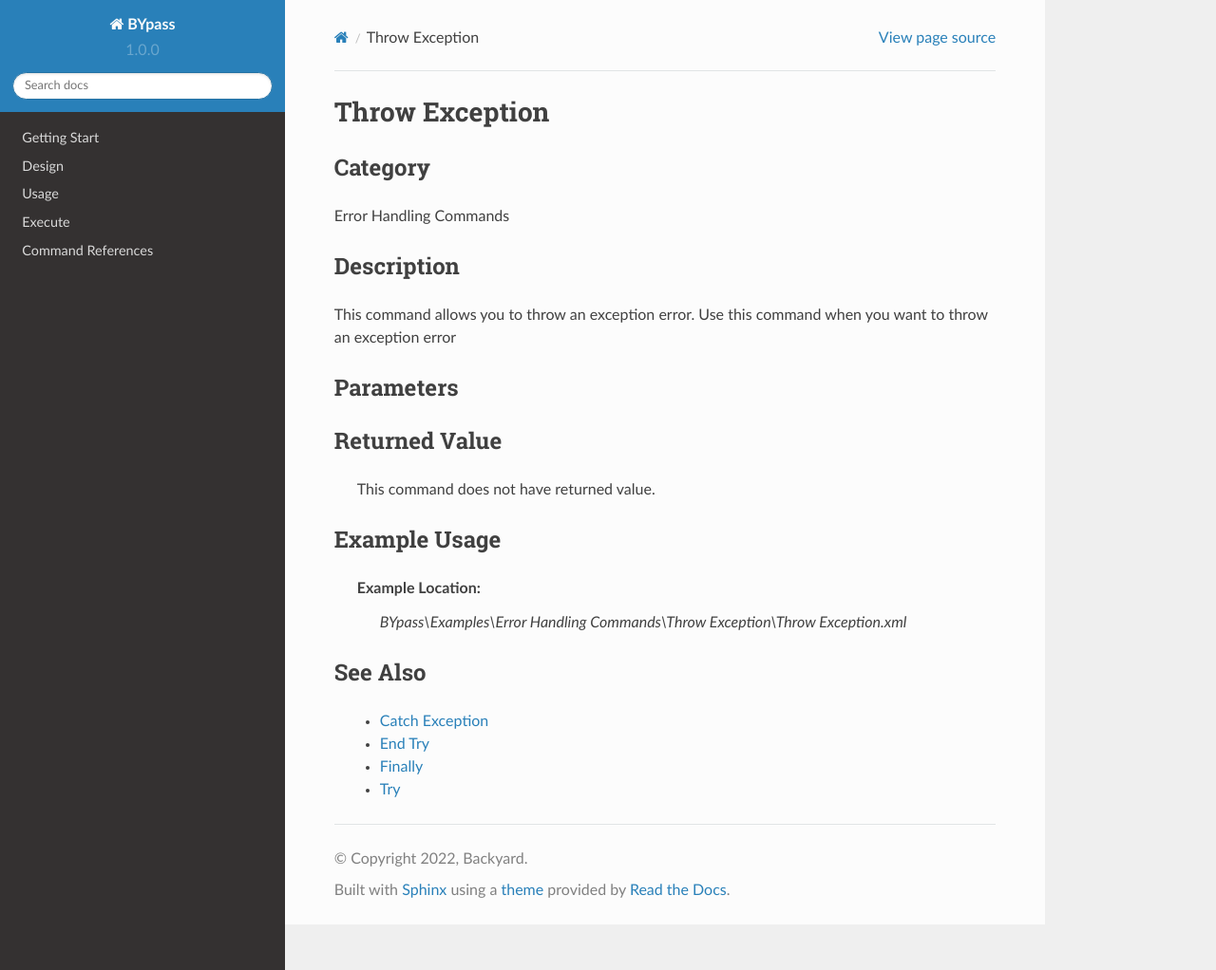
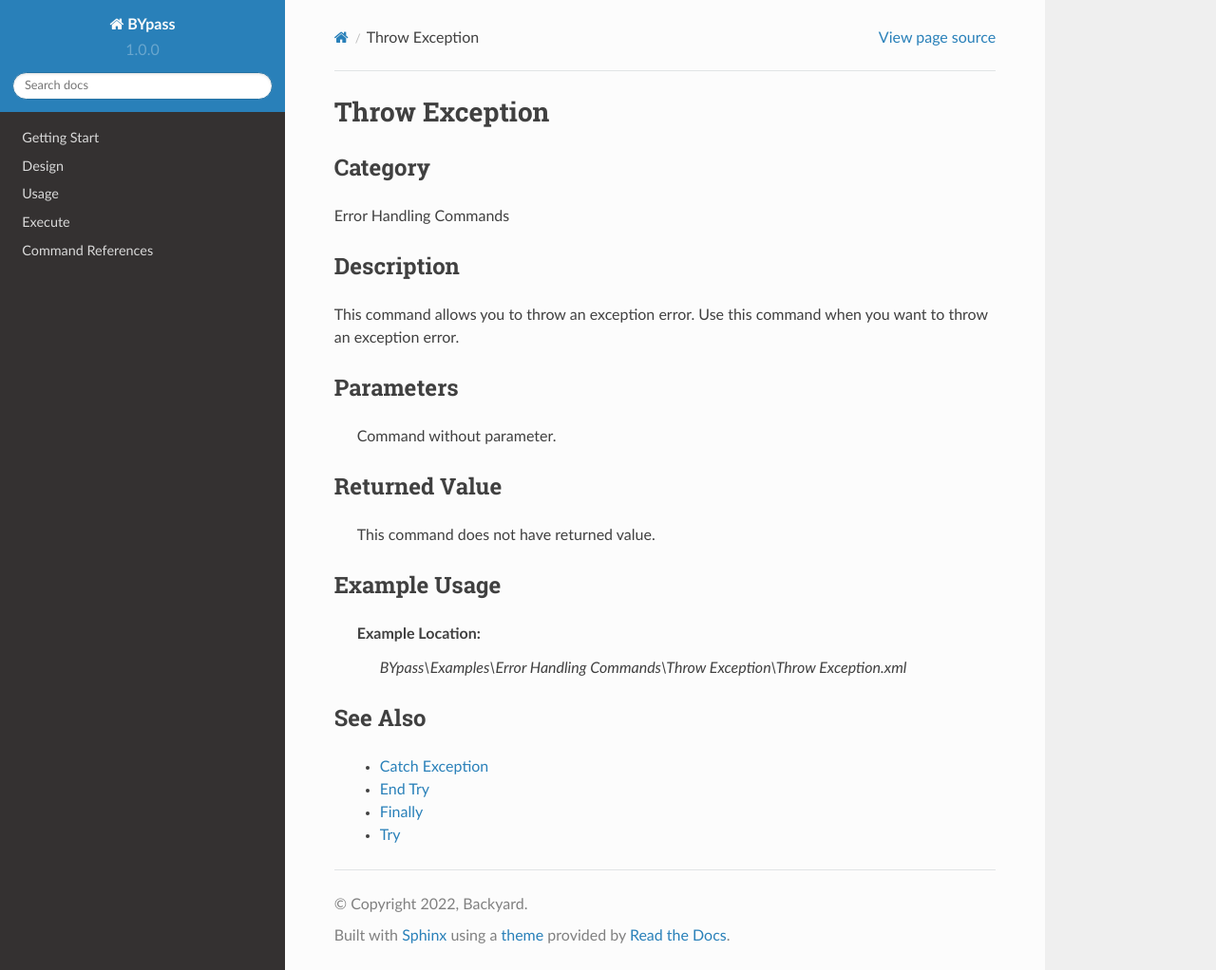
Before and after one commit to stupidmankind/BYpassDoc, a Sphinx documentation site: the page built from docs/source/commands/throwexception.rst, in a window 1280 px wide and 1022 px high. Shown: the whole window at 95% size. Built offline with Sphinx 7.4.7 and the Read the Docs theme 2.0.0, drawn with Linux system fonts in a browser that asks for light colours.

Commit message:
Update throwexception.rst
Edit description

```diff
--- a/docs/source/commands/throwexception.rst
+++ b/docs/source/commands/throwexception.rst
@@ -8,11 +8,11 @@ Error Handling Commands
 Description
 -----------
 
-This command allows you to throw an exception error. Use this command when you want to throw an exception error
+This command allows you to throw an exception error. Use this command when you want to throw an exception error.
 
 Parameters
 ----------
-
+	Command without parameter.
 
 
 Returned Value
```
